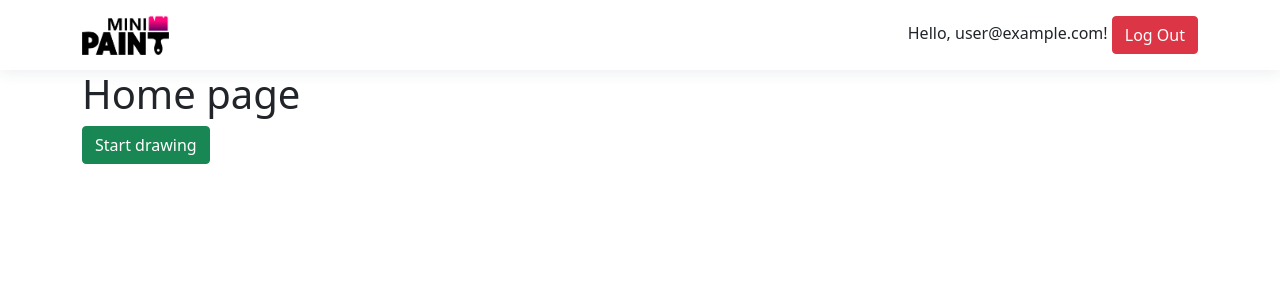
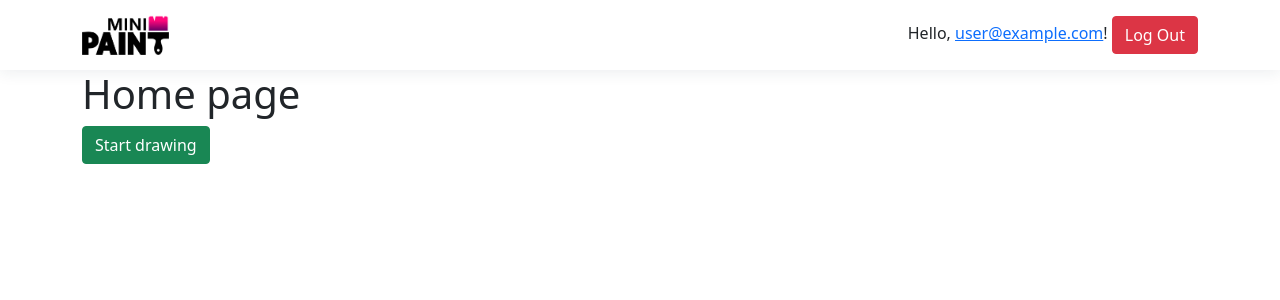
Before and after one commit to stikler51/mini-paint, a React (Create React App) app: page / in a window 1280 px wide. Shown: the top 300 px of the page. Built offline with nearby package versions, Linux system fonts and the light colour scheme; no server answers; sample sign-in values are in the browser's storage.

Commit message:
add link to user page in header

```diff
--- a/src/components/layout/header/header.js
+++ b/src/components/layout/header/header.js
@@ -17,7 +17,9 @@ const Header = () => {
             <div>
               <span>
                 Hello,&nbsp;
-                {user.email}
+                <NavLink to="/user">
+                  {user.email}
+                </NavLink>
                 !&nbsp;
               </span>
               <button className="btn btn-danger" type="button" onClick={signOutUser}>Log Out</button>
```
